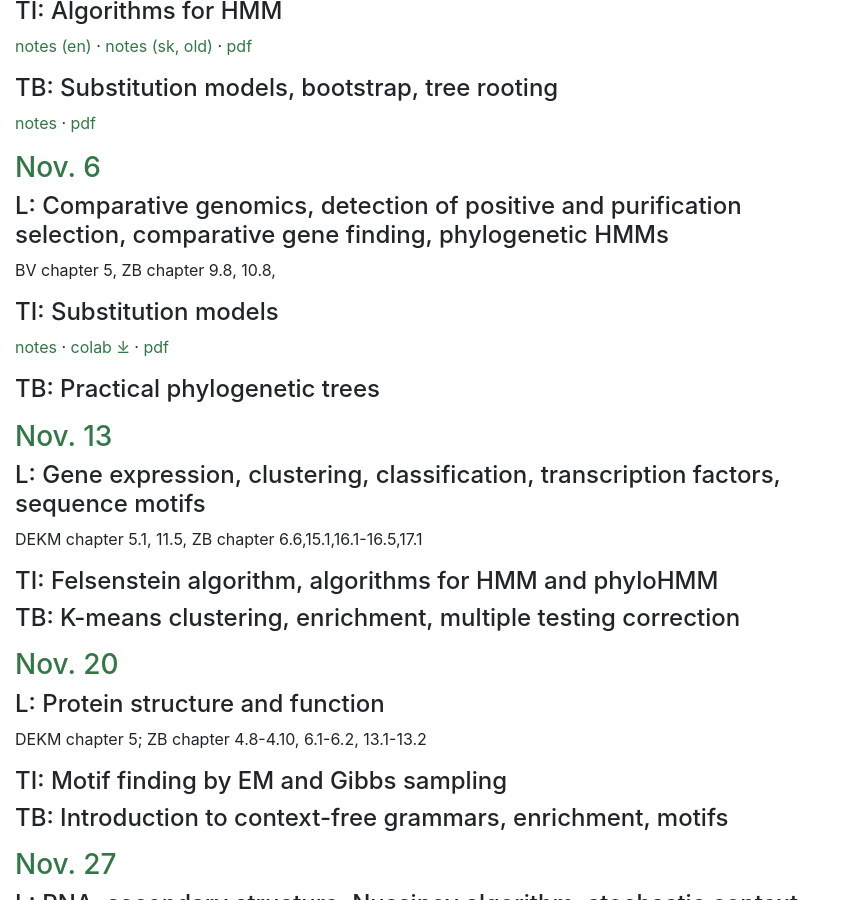
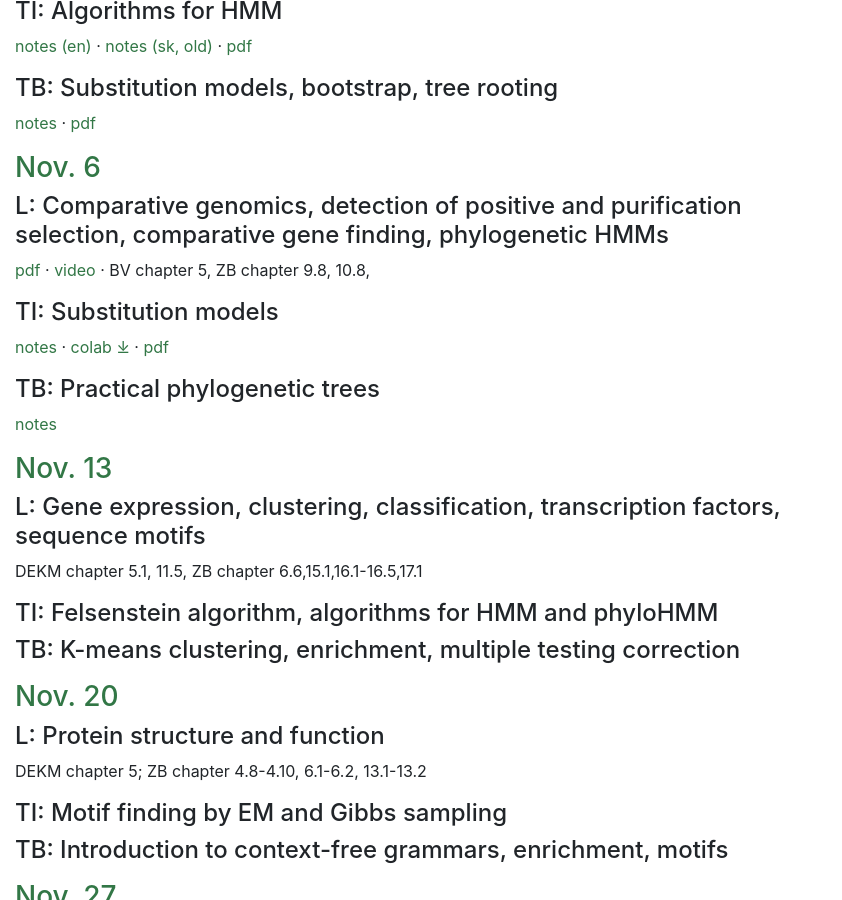
Before and after one commit to fmfi-compbio/mbi, a Jekyll site: the page built from Materials.md, in a window 1280 px wide and 900 px high, scrolled down 2293 px. Shown: the whole window, without its empty margins (0-842 px from the left). Built offline with Jekyll 4.4.1, drawn with Linux system fonts in a browser that asks for light colours; nearby versions of some CDN libraries; our own code applies the rules of GitHub Pages for plain Markdown files; some of the changed lines change nothing that is shown.

Commit message:
p-compgen

```diff
--- a/Materials.md
+++ b/Materials.md
@@ -2,7 +2,7 @@
 title: Materials
 ---
 
-[Week 1](#W1) · [Week 2](#W2) · [Week 3](#W3) · [Week 4](#W4) · [Week 5](#W5) · **[Week 6](#W6)** · [Week 7](#W7)
+[Week 1](#W1) · [Week 2](#W2) · [Week 3](#W3) · [Week 4](#W4) · [Week 5](#W5) · [Week 6](#W6) · **[Week 7](#W7)**
 · [Week 8](#W8) · [Week 9](#W9) · [Week 10](#W10) · [Week 11](#W11) · [Week 12](#W12) · [Week 13](#W13)
 
 
@@ -165,8 +165,8 @@ L: lecture (everybody), TI: tutorial for computer science/informatics students,
 ### Nov. 6
 #### L: Comparative genomics, detection of positive and purification selection, comparative gene finding, phylogenetic HMMs
 
-{% include pdf.html file="p-compgen" name="pdf" show=0 dot=1
-%} {% include youtube.html id="1WM4QI2qx8A" name="video" show=0 dot=1
+{% include pdf.html file="p-compgen" name="pdf" show=1 dot=1
+%} {% include youtube.html id="1WM4QI2qx8A" name="video" show=1 dot=1
 %} BV chapter 5, ZB chapter 9.8, 10.8,
 
 #### TI:  Substitution models
@@ -178,7 +178,7 @@ L: lecture (everybody), TI: tutorial for computer science/informatics students,
 
 #### TB:  Practical phylogenetic trees
 
-{% include notes.html file="cb-phylo2" name="notes" show=0 dot=0
+{% include notes.html file="cb-phylo2" name="notes" show=1 dot=0
 %}
 
 
```
Also changed, not shown: 1 other file.
